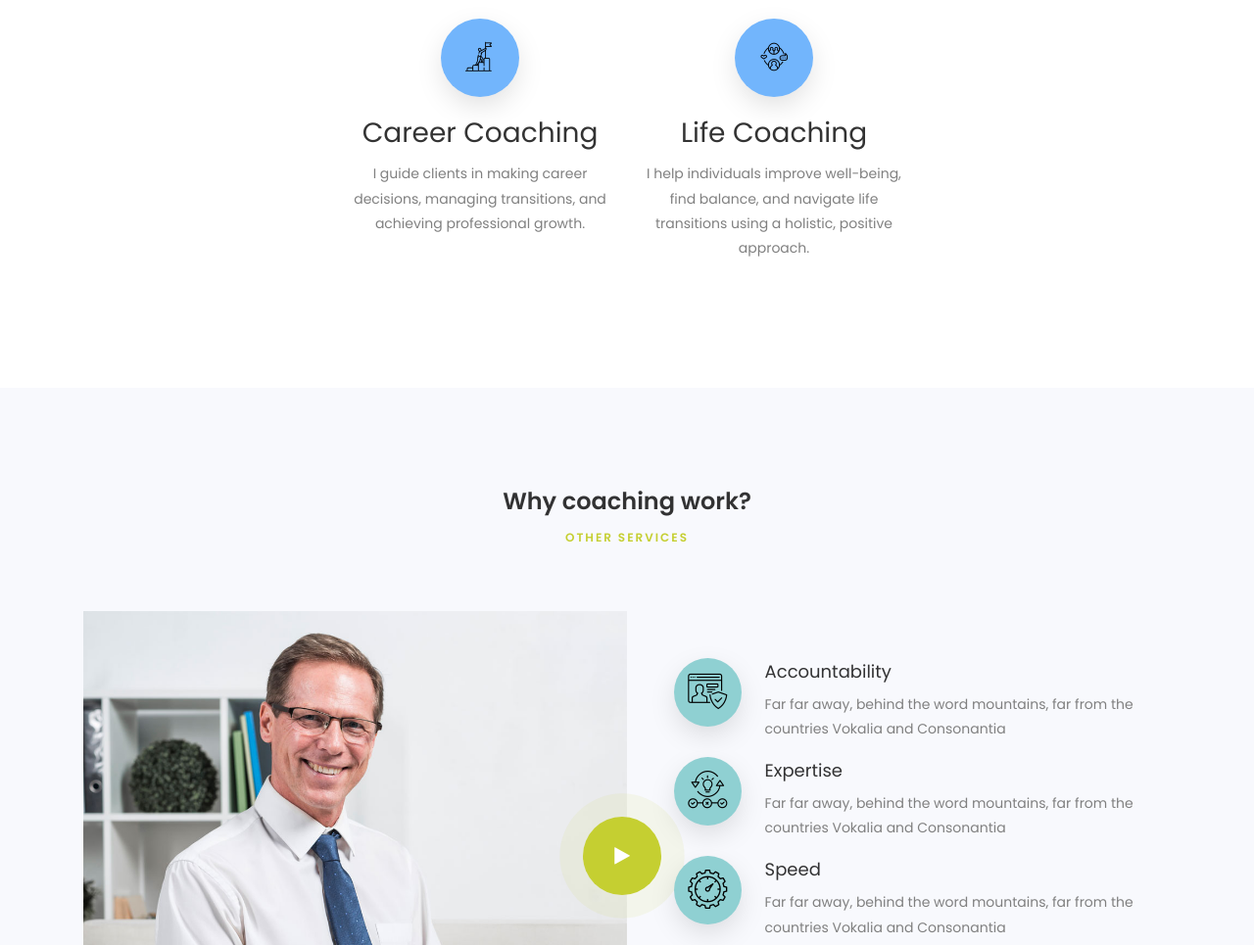
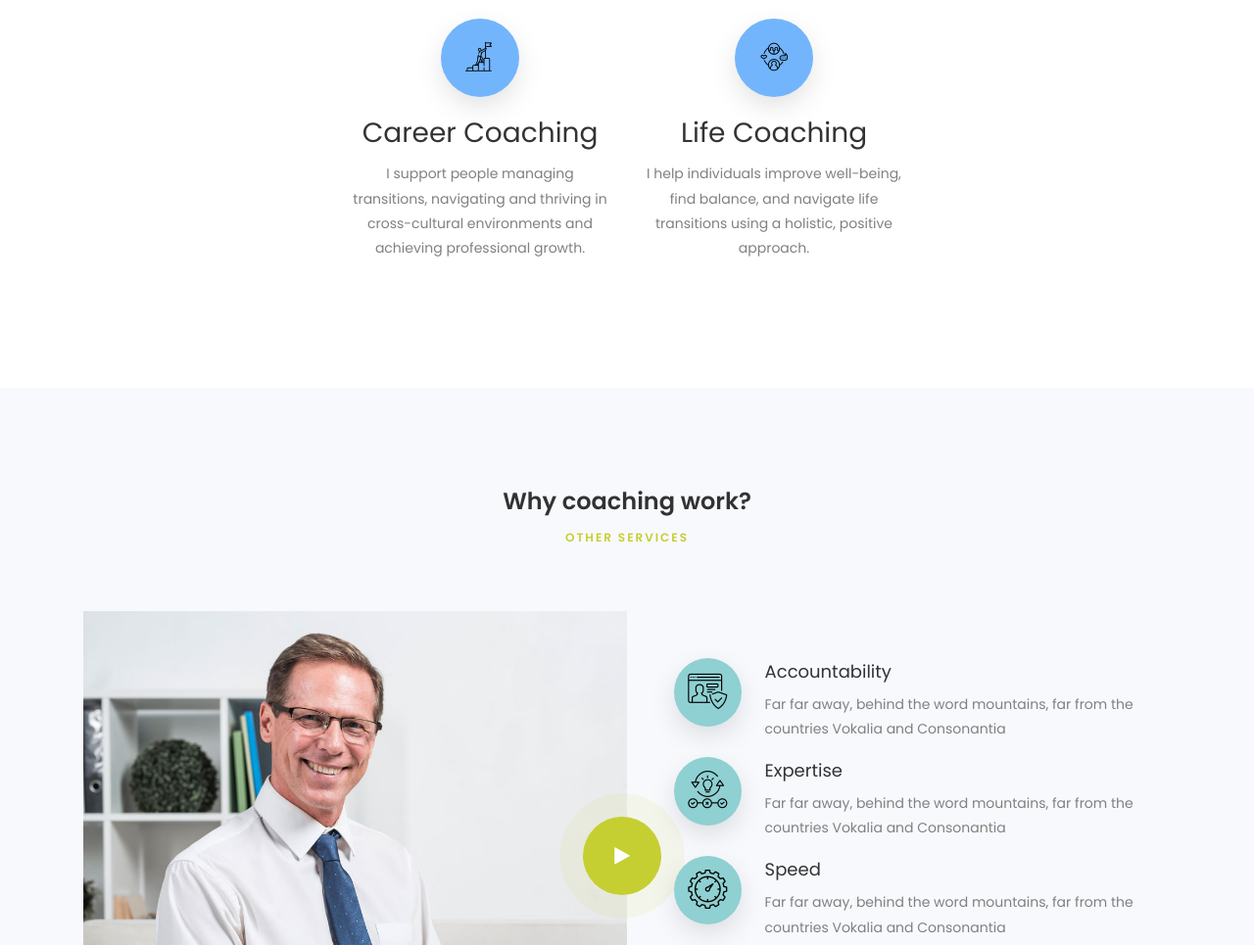
Before and after one commit to shwetadham/ivolvecoaching, a plain HTML site: page index.html in a window 1280 px wide. Shown: the part 1198-2163 px from the top of the page at 98% size. Drawn offline with nearby package versions, Linux system fonts and the light colour scheme; some packages are replaced by stand-ins of ours; no server answers; files whose address does not match are found by name.

Commit message:
Update index.html

```diff
--- a/index.html
+++ b/index.html
@@ -155,7 +155,7 @@
           <span class="flaticon-goal" style="font-size: 30px;"></span>
         </div>
         <h3 class="heading">Career Coaching</h3>
-        <p>I guide clients in making career decisions, managing transitions, and achieving professional growth.</p>
+        <p>I support people managing transitions, navigating and thriving in cross-cultural environments and achieving professional growth.</p>
       </div>
 
       <!-- Card 2 -->
```
